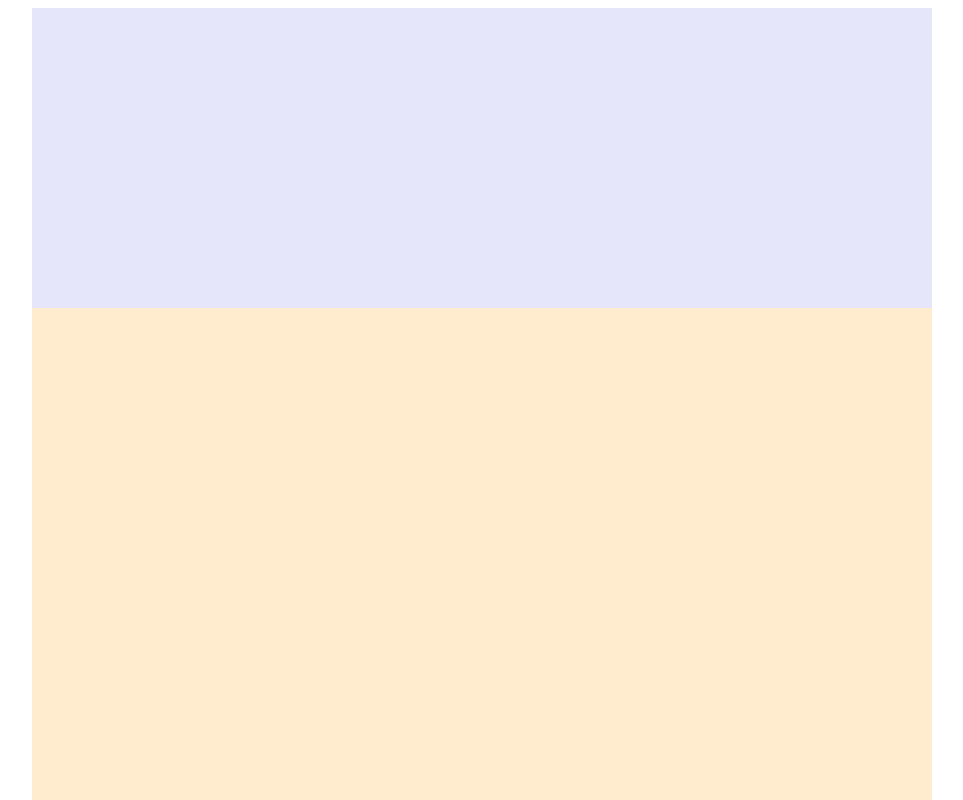
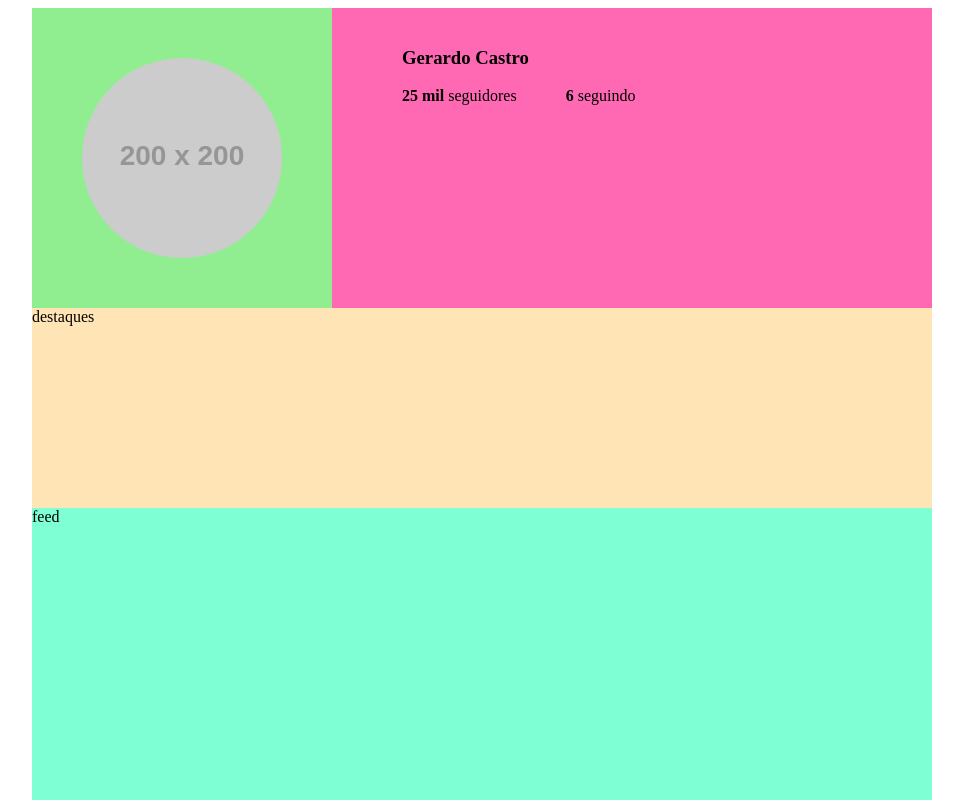
Before and after one commit to lenerdz/instagram-clone, a plain HTML site: page index.html in a window 1280 px wide. Shown: the top 800 px of the page, without its empty margins (158-1121 px from the left). Drawn offline with Linux system fonts and the light colour scheme; placeholder pictures from the web are drawn by us.

Commit message:
foto de perfil e texto de perfil

```diff
--- a/index.html
+++ b/index.html
@@ -1,16 +1,27 @@
 <!DOCTYPE html>
 <html lang="en">
+
 <head>
     <meta charset="UTF-8">
     <meta name="viewport" content="width=device-width, initial-scale=1.0">
     <title>Instagram</title>
     <link rel="stylesheet" href="style.css">
 </head>
+
 <body>
-    <div id="conteudo">
-        <div id="cabecalho"></div>
-        <div id="destaques"></div>
-        <div id="feed"></div>
+    <div class="secao" id="conteudo">
+        <div class="secao" id="cabecalho">
+            <div id="fotodeperfil">
+                <img src="https://placehold.co/200" alt="foto de perfil">
+            </div>
+            <div id="textodeperfil">
+                <h3>Gerardo Castro</h3>
+                <p><strong>25 mil</strong> <span id="seguidores">seguidores</span> <strong>6</strong> seguindo</p>
+            </div>
+        </div>
+        <div class="secao" id="destaques">destaques</div>
+        <div class="secao" id="feed">feed</div>
     </div>
 </body>
+
 </html>
--- a/style.css
+++ b/style.css
@@ -1,12 +1,51 @@
 #conteudo {
-    width: 900px;
     height: 900px;
     background-color: blanchedalmond;
     margin: 0 auto;
 }
 
 #cabecalho {
-    width: 900px;
     height: 300px;
     background-color: lavender;
+    display: flex;
 }
+
+#destaques {
+    height: 200px;
+    background-color: moccasin;
+}
+
+#feed {
+    height: 800px;
+    background-color: aquamarine;
+}
+
+.secao {
+    width: 900px;
+}
+
+#fotodeperfil {
+    width: 300px;
+    height: 300px;
+    background-color: lightgreen;
+    display: flex;
+    align-items: center;
+    justify-content: center;
+}
+
+#textodeperfil {
+    width: 600px;
+    height: 300px;
+    background-color: hotpink;
+    box-sizing: border-box;
+    padding: 20px 70px;
+}
+
+img {
+    border-radius: 50%;
+}
+
+#seguidores {
+    margin-right: 45px;
+
+}
```
